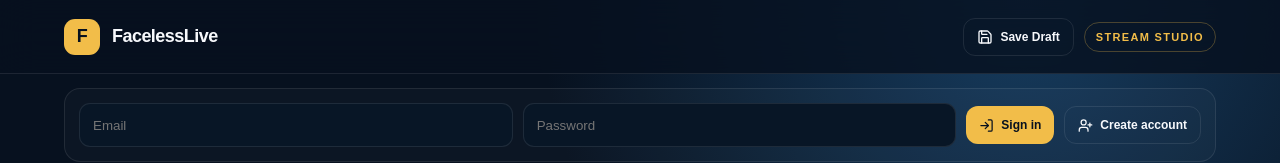
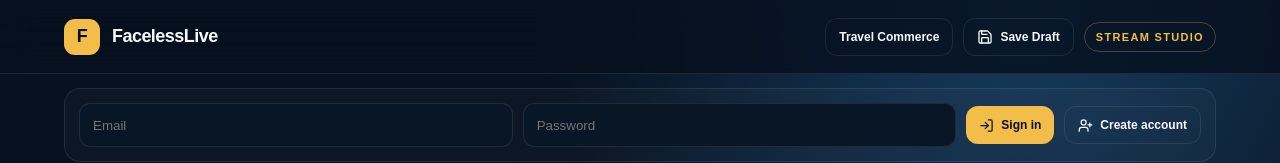
Before and after one commit to that2thisvacations/facelesslive, a Next.js app: page / in a window 1280 px wide. Shown: the top 163 px of the page. Built offline with nearby package versions, Linux system fonts and the light colour scheme; no server answers.

Commit message:
Update app/page.tsx for travel commerce

```diff
--- a/app/page.tsx
+++ b/app/page.tsx
@@ -91,7 +91,7 @@ export default function Home() {
   async function next() { if (step === 2 && !script) await generateScript(); setStep((current) => Math.min(current + 1, steps.length - 1)); }
 
   return <main>
-    <header className="topbar"><div className="brand"><span className="brandMark">F</span><span>FacelessLive</span></div><div className="headerActions"><span className="saveMessage">{message}</span><button className="ghostButton compact" onClick={saveDraft}><Save size={16}/> Save Draft</button><span className="buildBadge">STREAM STUDIO</span></div></header>
+    <header className="topbar"><div className="brand"><span className="brandMark">F</span><span>FacelessLive</span></div><div className="headerActions"><span className="saveMessage">{message}</span><a className="ghostButton compact headerLink" href="/commerce">Travel Commerce</a><button className="ghostButton compact" onClick={saveDraft}><Save size={16}/> Save Draft</button><span className="buildBadge">STREAM STUDIO</span></div></header>
     <section className="accountStrip"><AuthPanel onUser={setUser}/></section>
     <section className="builderShell">
       <aside className="builderIntro"><p className="eyebrow">CREATE A FACELESS STREAM</p><h1>Build the show.<br/><span>Skip the camera.</span></h1><p className="heroCopy">Choose a product, assign an AI host, generate the selling script, configure a destination, preview the AI voice, and create the broadcast job.</p><div className="summaryCard"><span>Current build</span><strong>{product.name}</strong><small>{host.name} · {layout}</small></div></aside>
```
